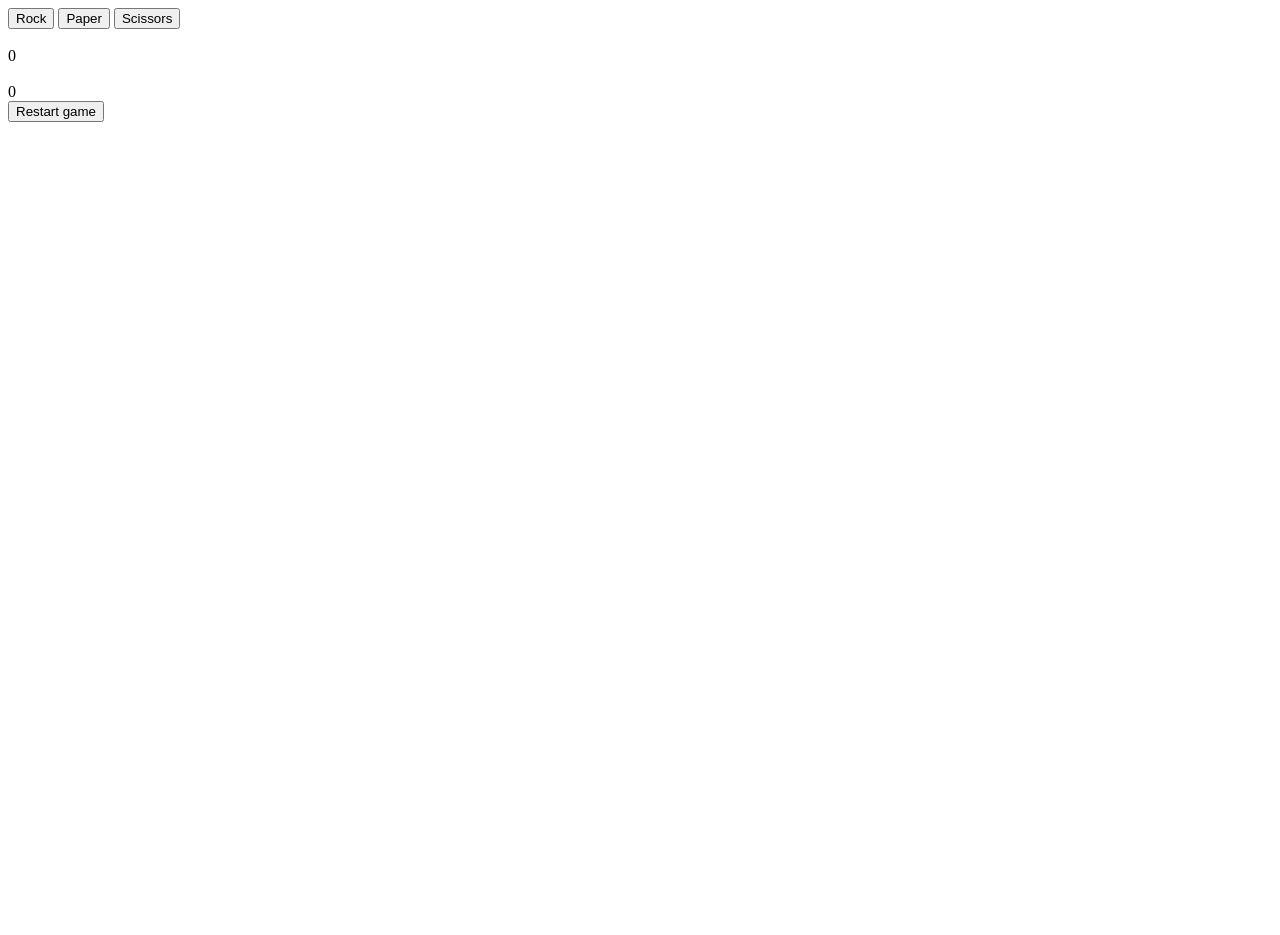
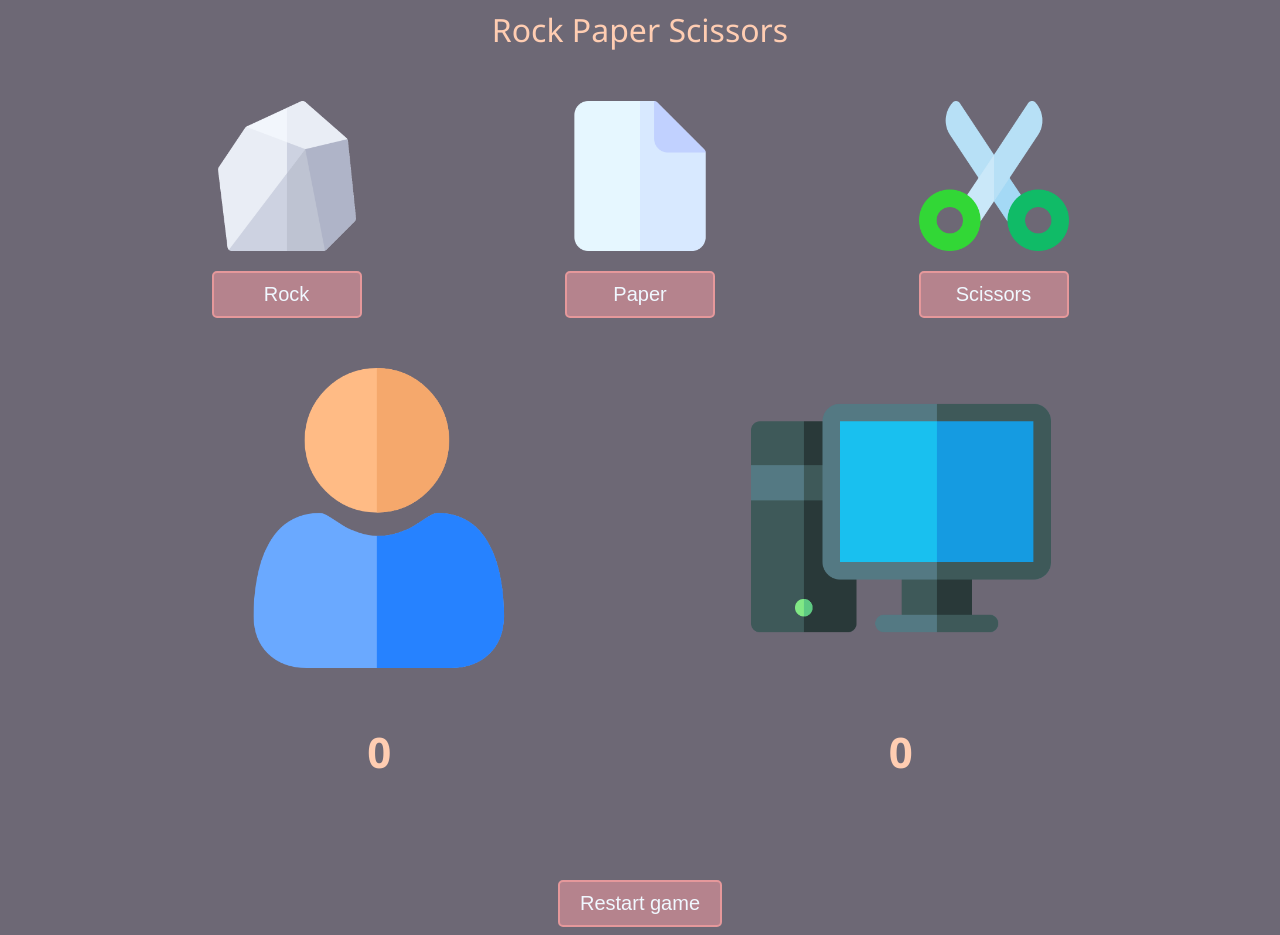
Before and after one commit to kofta999/odin-rps, a plain HTML site: page index.html in a window 1280 px wide. Before the commit the page ends 800 px from the top, so only its background shows below. Drawn offline with Linux system fonts and the light colour scheme.

Commit message:
Add styling

```diff
--- a/index.html
+++ b/index.html
@@ -4,24 +4,36 @@
     <meta charset="UTF-8" />
     <meta name="viewport" content="width=device-width, initial-scale=1.0" />
     <title>Rock paper scissors</title>
+    <link rel="stylesheet" href="./styles.css" />
   </head>
   <body>
+    <div class="title">Rock Paper Scissors</div>
     <div class="container">
-      <button class="selection" value="rock">Rock</button>
-      <button class="selection" value="paper">Paper</button>
-      <button class="selection" value="scissors">Scissors</button>
+      <div class="choice">
+        <img src="./images/rock.png" alt="rock">
+        <button class="selection" value="rock">Rock</button>
+      </div>
+      <div class="choice">
+        <img src="./images/paper.png" alt="paper">
+        <button class="selection" value="paper">Paper</button>
+      </div>
+      <div class="choice">
+        <img src="./images/scissors.png" alt="scissors">
+
+        <button class="selection" value="scissors">Scissors</button>
+      </div>
     </div>
-    <div class="results">
+    <div class="scoreboard">
       <div class="card" id="player">
-        <img src="" alt="">
-        <div id="player-score">0</div>
+        <img src="./images/player.png" alt="player" />
+        <div class="score" id="player-score">0</div>
       </div>
       <div class="card" id="computer">
-        <img src="" alt="">
-        <div id="computer-score">0</div>
+        <img src="./images/computer.png" alt="computer" />
+        <div class="score" id="computer-score">0</div>
       </div>
-      <div class="round-result"></div>
     </div>
+    <div class="round-result"></div>
     <button id="restart">Restart game</button>
     <script src="./script.js"></script>
   </body>
--- /dev/null
+++ b/styles.css
@@ -0,0 +1,63 @@
+body {
+  background-color: #6d6875;
+  display: flex;
+  flex-direction: column;
+  justify-content: space-evenly;
+  align-items: center;
+  gap: 50px;
+  font-family: "Segoe UI", Tahoma, Geneva, Verdana, sans-serif;
+  color: #ffcdb2;
+}
+
+.title,
+.round-result {
+  font-size: 32px;
+}
+
+.container,
+.scoreboard {
+  display: flex;
+  justify-content: space-evenly;
+  align-items: center;
+  align-self: normal;
+}
+
+.choice {
+  display: flex;
+  flex-direction: column;
+  gap: 20px;
+}
+
+.choice img {
+  width: 150px;
+  height: 150px;
+}
+.choice button,
+#restart {
+  background-color: #b5838d;
+  color: aliceblue;
+  border: 2px solid #e5989b;
+  border-radius: 5px;
+  padding: 10px 20px;
+  font-size: 20px;
+}
+
+.choice button:disabled {
+  border: 2px solid hsl(347, 4%, 52%);
+  background-color: hsl(347, 4%, 52%);
+  color: darkgray;
+}
+.scoreboard .card {
+  text-align: center;
+}
+
+.scoreboard .card img {
+  width: 300px;
+  height: 300px;
+  margin-bottom: 50px;
+}
+
+.score {
+  font-size: 42px;
+  font-weight: bold;
+}
```
Also changed, not shown: images/computer.png (added), images/paper.png (added), images/player.png (added), images/rock.png (added), images/scissors.png (added).
